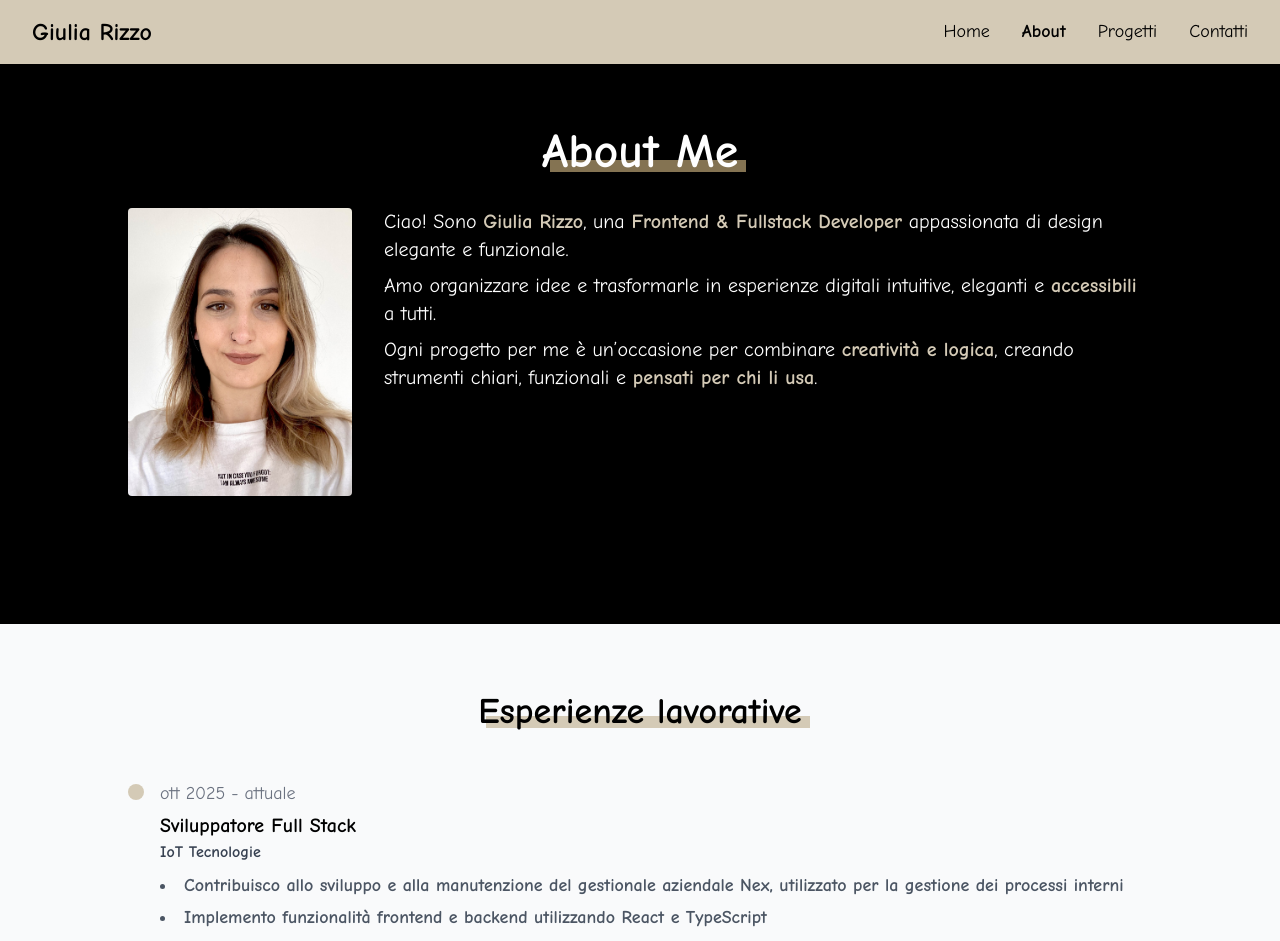
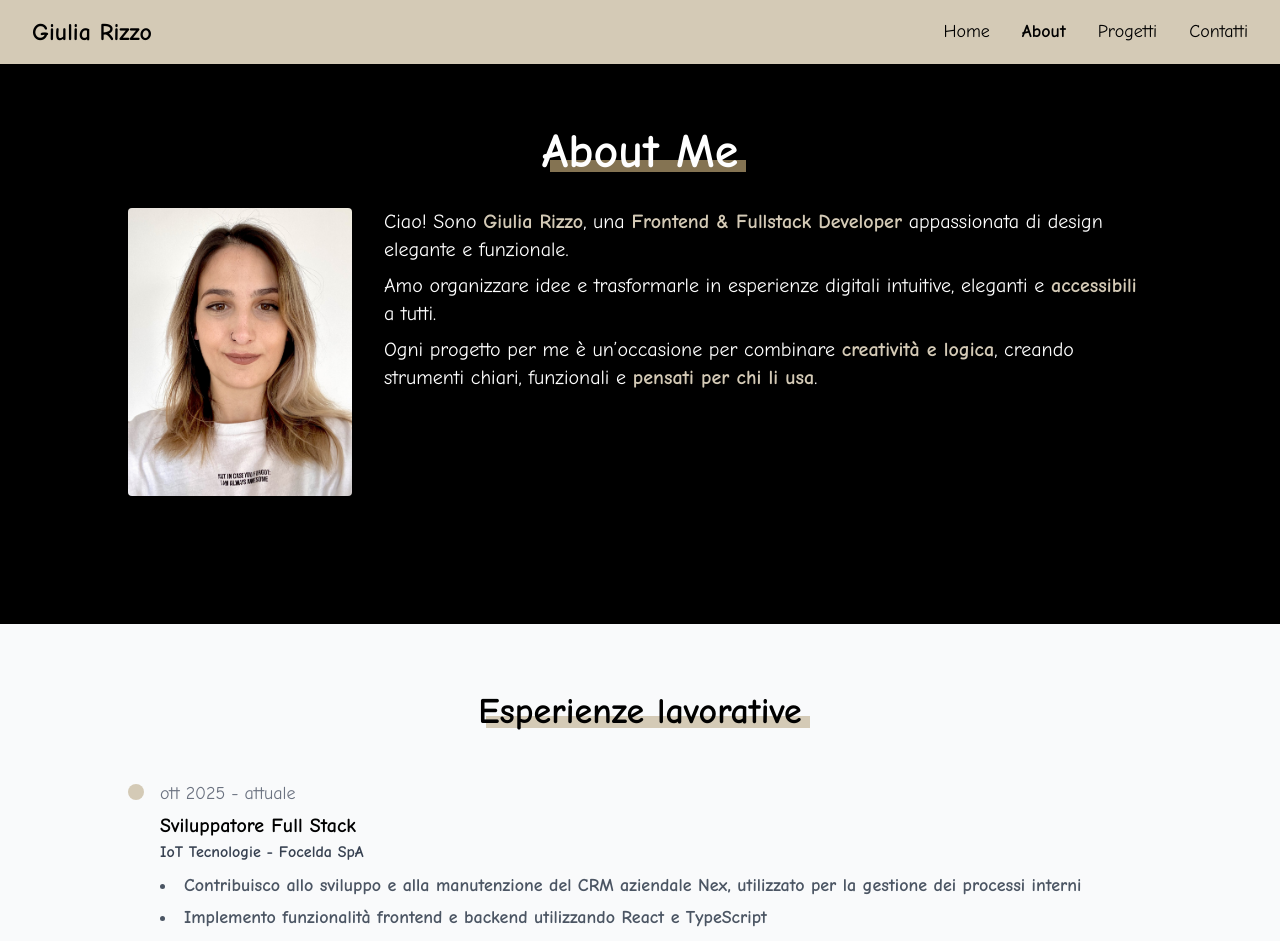
Before and after one commit to giulia-r01/giulia-rizzo_portfolio, a React (Vite) app: page /about in a window 1280 px wide. Shown: the top 941 px of the page. Built offline with nearby package versions, Linux system fonts and the light colour scheme.

Commit message:
Revise work experience details in WorkExperience.jsx
Updated company name and activity description for clarity.

```diff
--- a/src/components/aboutComponents/WorkExperience.jsx
+++ b/src/components/aboutComponents/WorkExperience.jsx
@@ -3,10 +3,10 @@ const WorkExperience = () => {
     {
       title: "Sviluppatore Full Stack",
       company:
-        "IoT Tecnologie",
+        "IoT Tecnologie - Focelda SpA",
       period: "ott 2025 - attuale",
       activities: [
-        "Contribuisco allo sviluppo e alla manutenzione del gestionale aziendale Nex, utilizzato per la gestione dei processi interni",
+        "Contribuisco allo sviluppo e alla manutenzione del CRM aziendale Nex, utilizzato per la gestione dei processi interni",
 "Implemento funzionalità frontend e backend utilizzando React e TypeScript",
 "Sviluppo e aggiorno interfacce utente e layout in base ai requisiti funzionali",
 "Gestisco dati e integrazioni tramite MongoDB",
```
